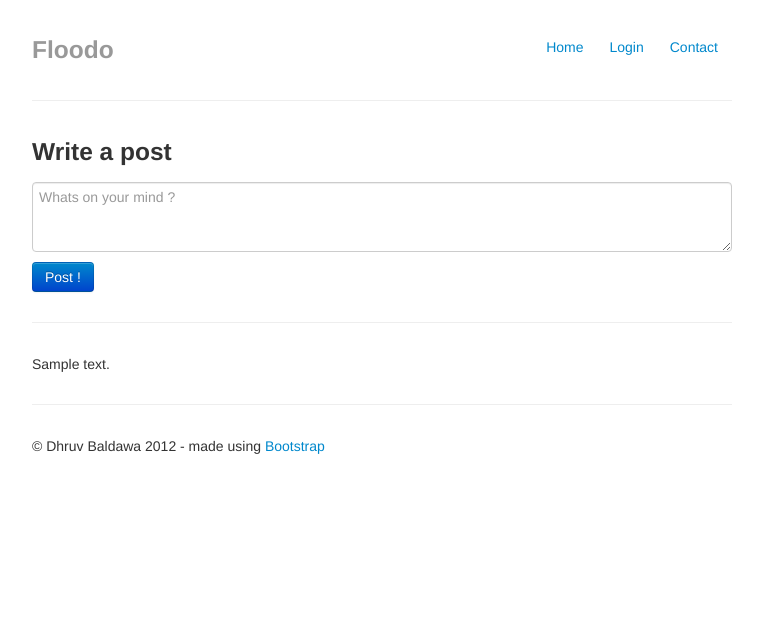
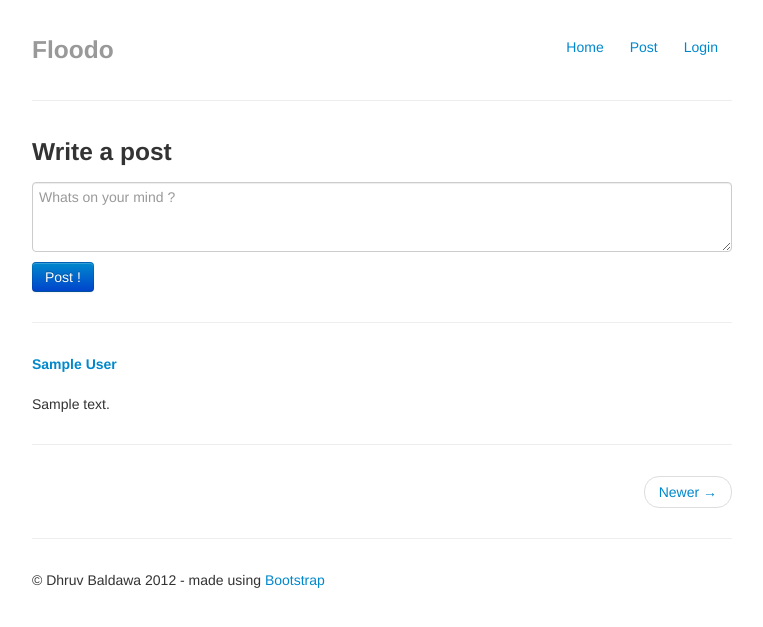
Before and after one commit to dhruvbaldawa/flask-tutorial, a Flask app: page /posts/ in a window 1280 px wide. Shown: the top 627 px of the page, without its empty margins (258-1021 px from the left). Run offline with Flask 2, Linux system fonts and the light colour scheme; tables that the repository leaves empty hold one stand-in row (values such as "Sample post"); some libraries are stand-ins or nearby versions.

Commit message:
Added lots of UI details to the application

```diff
--- a/app.py
+++ b/app.py
@@ -8,6 +8,10 @@
     '''
     app = Flask(__name__)
     app.config.from_object('config.Config')
+
+    # register the pretty_date filter
+    from filters import pretty_date
+    app.jinja_env.filters['pretty_date'] = pretty_date
     return app
 
 app = create_app() # Create the application
@@ -91,12 +95,13 @@
 
 @app.route("/posts/", defaults={'user': None, 'page': 1}) # This allows me to use /posts/
 @app.route("/posts/<user>/", defaults={'page': 1}) # Sets the default page to 1
+@app.route("/posts/<int:page>", defaults={'user': None}) # Sets the default user to None
 @app.route("/posts/<user>/<int:page>") # This allows me to see for a particular user.
 def show_posts(user, page):
     ''' Takes the "optional" username of the user and a page number to return the
     posts for the user '''
     RESULTS_PER_PAGE = 25
-    OFFSET = (page - 1) * RESULTS_PER_PAGE
+    OFFSET = max(0, (page - 1) * RESULTS_PER_PAGE)
     if user is None:
         posts = Post.query.order_by(Post.created.desc())\
                     .offset(OFFSET)\
@@ -111,6 +116,7 @@
     values = {
         "page": page, # So that we can give a link to the next page
         "posts": posts, # The list of all the posts
+        "user": user, # Also, to generate the link
     }
 
     return render_template('show_posts.html', **values)
--- /dev/null
+++ b/filters.py
@@ -0,0 +1,43 @@
+# Reference: http://stackoverflow.com/questions/1551382/python-user-friendly-time-format
+def pretty_date(time=False):
+    """
+    Get a datetime object or a int() Epoch timestamp and return a
+    pretty string like 'an hour ago', 'Yesterday', '3 months ago',
+    'just now', etc
+    """
+    from datetime import datetime
+    now = datetime.now()
+    if type(time) is int:
+        diff = now - datetime.fromtimestamp(time)
+    elif isinstance(time,datetime):
+        diff = now - time
+    elif not time:
+        diff = now - now
+    second_diff = diff.seconds
+    day_diff = diff.days
+
+    if day_diff < 0:
+        return ''
+
+    if day_diff == 0:
+        if second_diff < 10:
+            return "just now"
+        if second_diff < 60:
+            return str(second_diff) + " seconds ago"
+        if second_diff < 120:
+            return  "a minute ago"
+        if second_diff < 3600:
+            return str( second_diff / 60 ) + " minutes ago"
+        if second_diff < 7200:
+            return "an hour ago"
+        if second_diff < 86400:
+            return str( second_diff / 3600 ) + " hours ago"
+    if day_diff == 1:
+        return "Yesterday"
+    if day_diff < 7:
+        return str(day_diff) + " days ago"
+    if day_diff < 31:
+        return str(day_diff/7) + " weeks ago"
+    if day_diff < 365:
+        return str(day_diff/30) + " months ago"
+    return str(day_diff/365) + " years ago"
--- a/templates/base.html
+++ b/templates/base.html
@@ -47,7 +47,6 @@
       }
     </style>
     <link href="{{ url_for('static', filename='css/bootstrap-responsive.css') }}" rel="stylesheet">
-
     <!-- HTML5 shim, for IE6-8 support of HTML5 elements -->
     <!--[if lt IE 9]>
       <script src="http://html5shim.googlecode.com/svn/trunk/html5.js"></script>
@@ -68,12 +67,12 @@
       <div class="masthead">
         <ul class="nav nav-pills pull-right">
           <li><a href="{{ url_for('index') }}">Home</a></li>
+          <li><a href="{{ url_for('show_posts')}}">Post</a></li>
           {% if session['logged_in'] %}
             <li><a href="{{ url_for('logout') }}">Logout</a></li>
           {% else %}
             <li><a href="{{ url_for('login') }}">Login</a></li>
           {% endif %}
-          <li><a href="#">Contact</a></li>
         </ul>
         <h3 class="muted">Floodo</h3>
         {% if session['logged_in'] %}
--- a/templates/show_posts.html
+++ b/templates/show_posts.html
@@ -8,8 +8,34 @@
 </form>
 <hr>
 {% for post in posts %}
-    {{ post.body }}
+    <div class="row-fluid">
+      <div class="row-fluid">
+        <strong class="span9"><a href="{{ url_for('show_posts', user=post.user.username) }}">{{ post.user.name }}</a></strong>
+        <p class="muted span3" style="text-align: right;">{{ post.created|pretty_date }}</p>
+      </div>
+      <div class="row-fluid">{{ post.body }}</div>
+    </div>
+    <hr>
+
 {% else %}
-    <h4 class="mute">No posts to display</h4>
+    <h4 class="muted">No posts to display</h4>
 {% endfor %}
+<ul class="pager">
+  {% if page > 1 %}
+  <li class="previous">
+    {% if user is not none %}
+        <a href="{{ url_for('show_posts', user=user.username, page=page-1) }}">&larr; Older</a>
+    {% else %}
+        <a href="{{ url_for('show_posts', page=page-1) }}">&larr; Older</a>
+    {% endif %}
+  </li>
+  {% endif %}
+  <li class="next">
+    {% if user is not none %}
+        <a href="{{ url_for('show_posts', user=user.username, page=page+1) }}">Newer &rarr;</a>
+    {% else %}
+        <a href="{{ url_for('show_posts', page=page+1) }}">Newer &rarr;</a>
+    {% endif %}
+  </li>
+</ul>
 {% endblock %}
```
